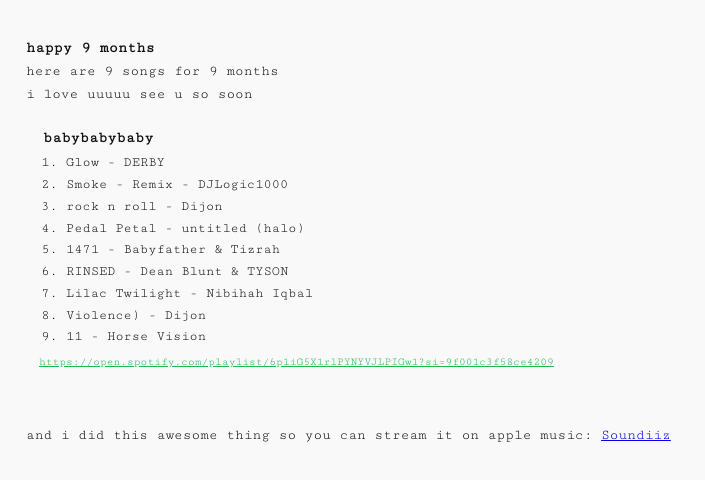
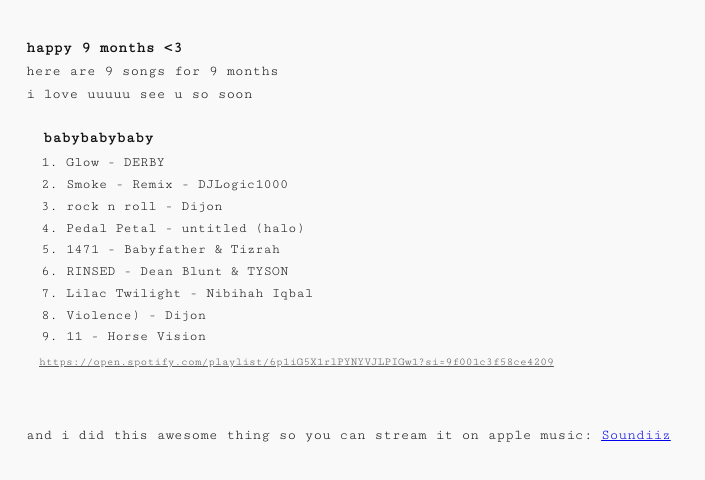
Before and after one commit to chelseaachiu/hai, a plain HTML site: page index.html in a window 1280 px wide. Shown: the whole page, without its empty margins (0-705 px from the left). Drawn offline with Linux system fonts and the light colour scheme.

Commit message:
Update index.html

```diff
--- a/index.html
+++ b/index.html
@@ -54,7 +54,7 @@
     a.simple-link {
       padding-left: 40px;
       font-size: 0.7rem;
-      color: #1DB954;
+      color: #555;
       font-weight: 400;
     }
 
@@ -81,7 +81,7 @@
 
 <body>
 
-  <h1>happy 9 months</h1>
+  <h1>happy 9 months <3</h1>
       <p class="description">here are 9 songs for 9 months<br>
         i love uuuuu see u so soon</p>
 
```
